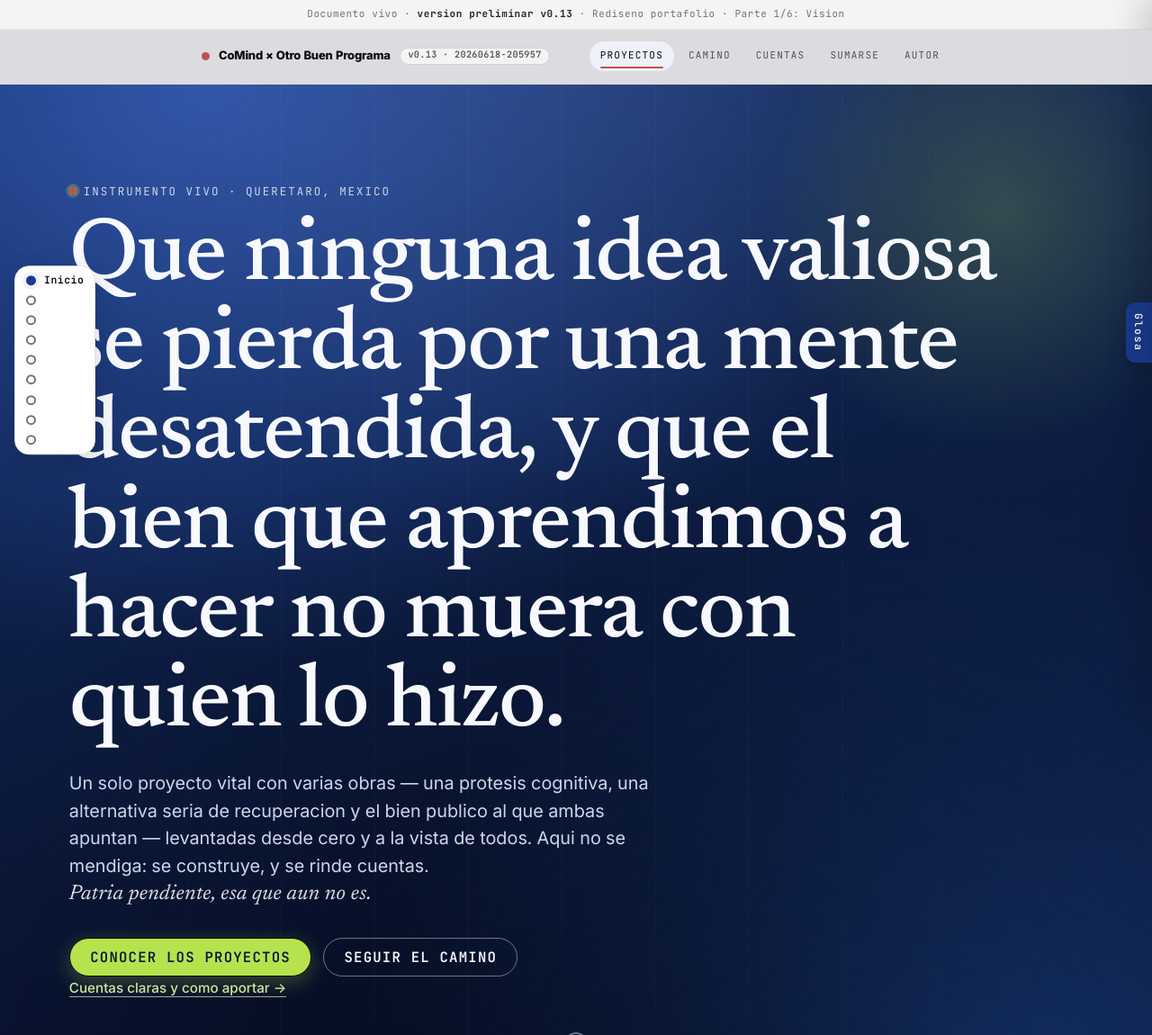
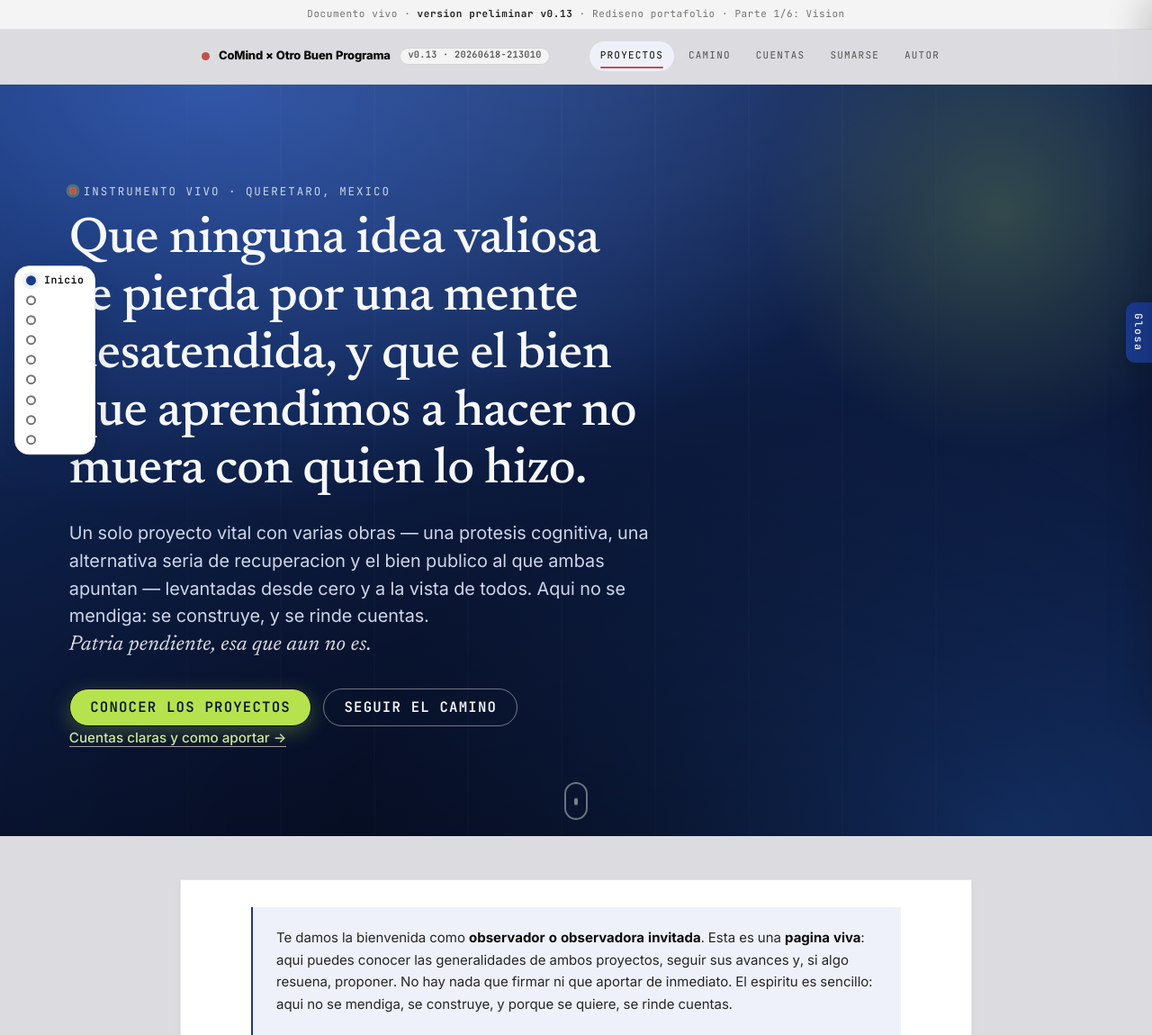
Before and after one commit to SeryMente/otrobuenprograma, a PHP site: page / in a window 1280 px wide. Shown: the top 1150 px of the page at 90% size. Run offline with PHP 8.4, Linux system fonts and the light colour scheme.

Commit message:
Instrumento v0.13 build 20260618-213010

```diff
--- a/assets/css/additions.css
+++ b/assets/css/additions.css
@@ -168,8 +168,8 @@
 .hero-kicker .live{ width:8px; height:8px; border-radius:50%; background:var(--hero-accent,#b6e34d); box-shadow:0 0 0 0 rgba(182,227,77,.6); }
 .hero-title{
   font-family:'Newsreader', Georgia, serif; font-weight:500;
-  font-size:clamp(2.9rem,8vw,6.2rem); line-height:1.0; letter-spacing:-.018em;
-  margin:.9rem 0 0; max-width:18ch; color:var(--hero-text,#f7f9fe);
+  font-size:clamp(1.9rem,4.4vw,3.5rem); line-height:1.14; letter-spacing:-.012em;
+  margin:.8rem 0 0; max-width:24ch; text-wrap:balance; color:var(--hero-text,#f7f9fe);
 }
 .hero-title em{ font-style:italic; color:var(--hero-accent,#b6e34d); }
 .hero-sub{ max-width:54ch; margin:1.35rem 0 0; font-size:clamp(1.02rem,2.3vw,1.24rem); line-height:1.55; color:var(--hero-muted,#cdd6ea); }
--- a/index.html
+++ b/index.html
@@ -34,7 +34,7 @@
   <div class='row'>
     <div class='brand-wrap'>
       <a class='brand' href='#top'><span class='live'></span> CoMind &times; Otro Buen Programa</a>
-      <span class='build-tag' id='build-tag' title='Version y nombre del build del sitio'>v0.13 &middot; 20260618-205957</span>
+      <span class='build-tag' id='build-tag' title='Version y nombre del build del sitio'>v0.13 &middot; 20260618-213010</span>
     </div>
     <nav class='nav'>
       <a href='#proyectos'>Proyectos</a>
```
